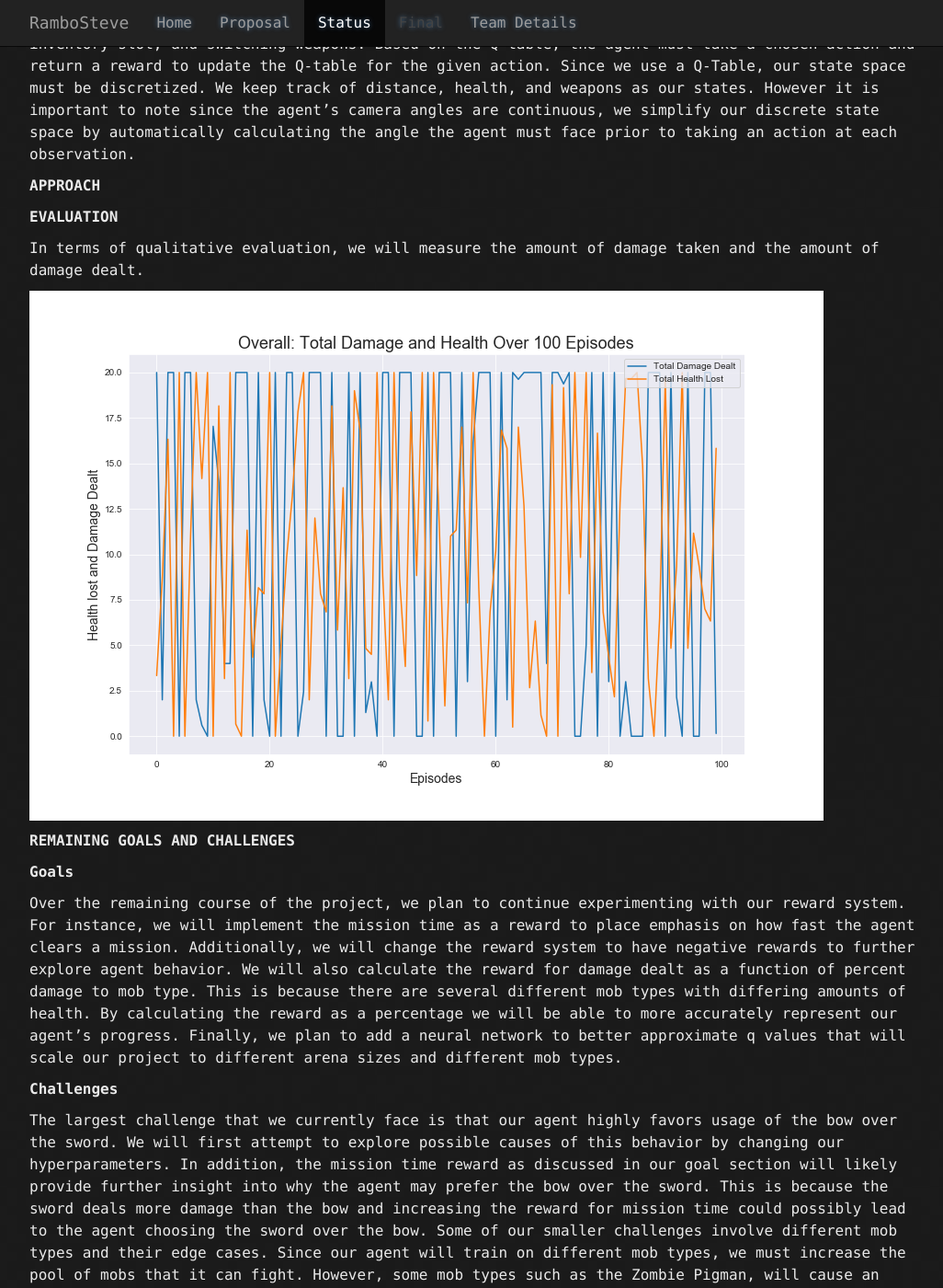
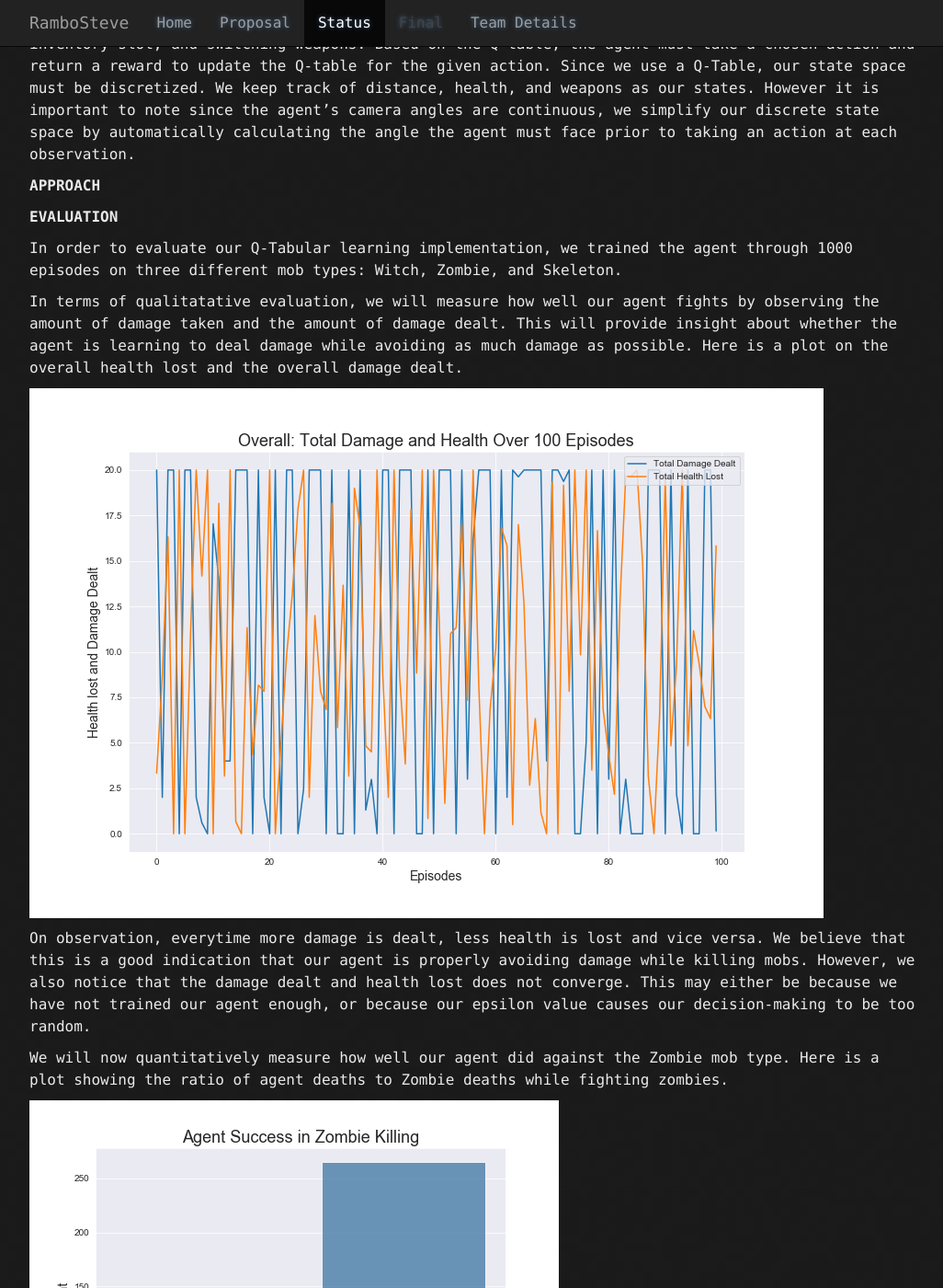
Before and after one commit to rlee97/RamboSteve, a Jekyll site: the page built from docs/status.md, in a window 1280 px wide and 1400 px high, scrolled down 306 px. Shown: the whole window at 92% size, without its empty margins (123-1149 px from the left). Built offline with Jekyll 4.4.1, drawn with Linux system fonts in a browser that asks for light colours; some of the changed text lies outside the part shown.

Commit message:
add evaluation

```diff
--- a/docs/status.md
+++ b/docs/status.md
@@ -11,9 +11,25 @@ Project RamboSteve aims to teach an AI agent to efficiently use a sword and bow
 
 **EVALUATION**
 
-In terms of qualitative evaluation, we will measure the amount of damage taken and the amount of damage dealt.
+In order to evaluate our Q-Tabular learning implementation, we trained the agent through 1000 episodes on three different mob types: Witch, Zombie, and Skeleton.
+
+In terms of qualitatative evaluation, we will measure how well our agent fights by observing the amount of damage taken and the amount of damage dealt. This will provide insight about whether the agent is learning to deal damage while avoiding as much damage as possible. Here is a plot on the overall health lost and the overall damage dealt.
 
 ![alt text](https://raw.githubusercontent.com/rlee97/RamboSteve/master/graphs/Overall_health_damage.png)
+
+On observation, everytime more damage is dealt, less health is lost and vice versa. We believe that this is a good indication that our agent is properly avoiding damage while killing mobs. However, we also notice that the damage dealt and health lost does not converge. This may either be because we have not trained our agent enough, or because our epsilon value causes our decision-making to be too random.
+
+We will now quantitatively measure how well our agent did against the Zombie mob type. Here is a plot showing the ratio of agent deaths to Zombie deaths while fighting zombies.
+
+![alt text](https://raw.githubusercontent.com/rlee97/RamboSteve/master/graphs/Zombie_killed_mob.png)
+
+As can be seen, the agent succeeds in killing Zombies most of the time. This indicates that our Q-Tabular learning algorithm is selecting the correct actions to kill a Zombie. However, upon further inspection, we see that the amount of rewards gained from killing zombies neither converges nor improves. This behavior is shown in the graph below.
+
+![alt text](https://raw.githubusercontent.com/rlee97/RamboSteve/master/graphs/Zombie_rewards.png)
+
+This behavior may be a result of our reward system. Currently, we only measure rewards by health and damage dealt. By adding more rewards and a more complex state space, our agent may begin to improve marginally.
+
+Upon further thought, we plan on adding a Mission Time reward. This may help our learning algorithm improve by forcing it to find actions that yield the swiftest mission clear time. We will evaluate this feature in the future.
 
 **REMAINING GOALS AND CHALLENGES**
 
```
